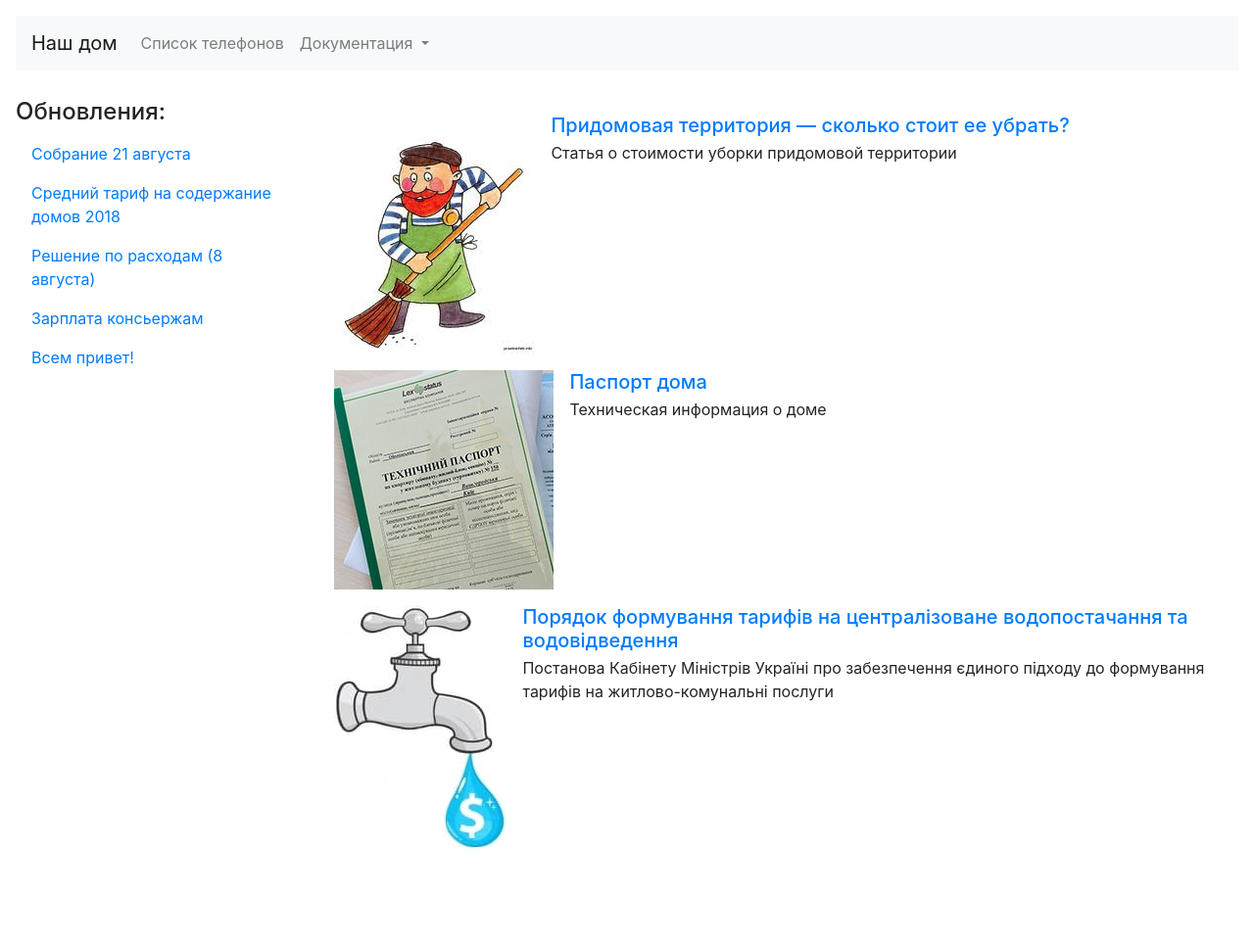
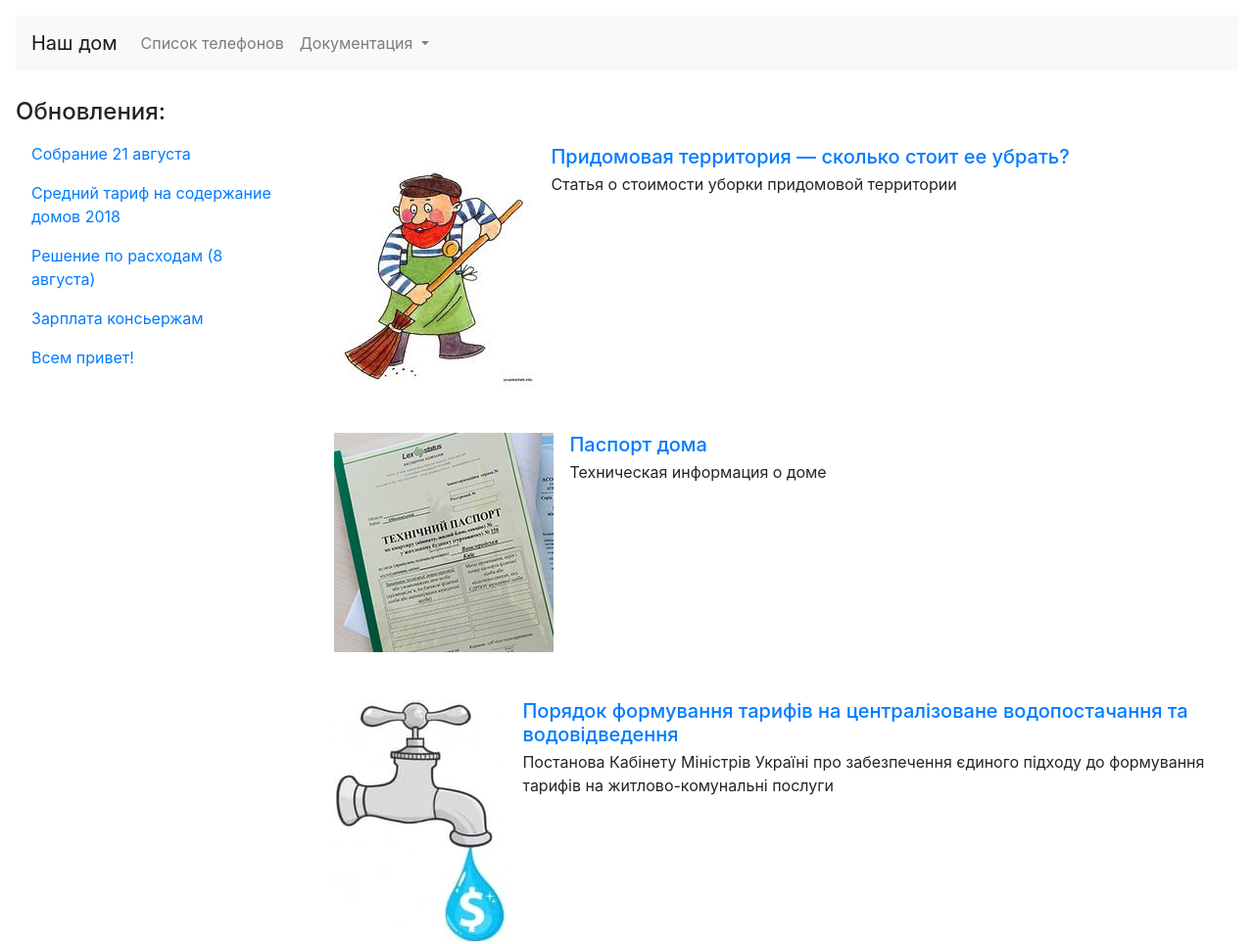
Before and after one commit to heroes-kiev/16b, a Jekyll site: the page built from _docs/index.md, in a window 1280 px wide. Shown: the whole page at 98% size. Built offline with Jekyll 4.4.1, drawn with Linux system fonts in a browser that asks for light colours; before the commit the page ends 900 px from its top, so only the background shows below that.

Commit message:
fix styling

```diff
--- a/_docs/index.md
+++ b/_docs/index.md
@@ -9,7 +9,7 @@ published: true
 {% for doc in site.docs %}
   {% if doc.exclude != true %}
 
-    <li class="media mt-3">
+    <li class="media mt-5">
       <a href="{{doc.url}}"><img class="mr-3" src="{{doc.picture}}" alt="{{doc.title}}"></a>
       <div class="media-body">
         <h5 class="mt-0 mb-1"><a href="{{doc.url}}">{{doc.title}}</a></h5>
```
